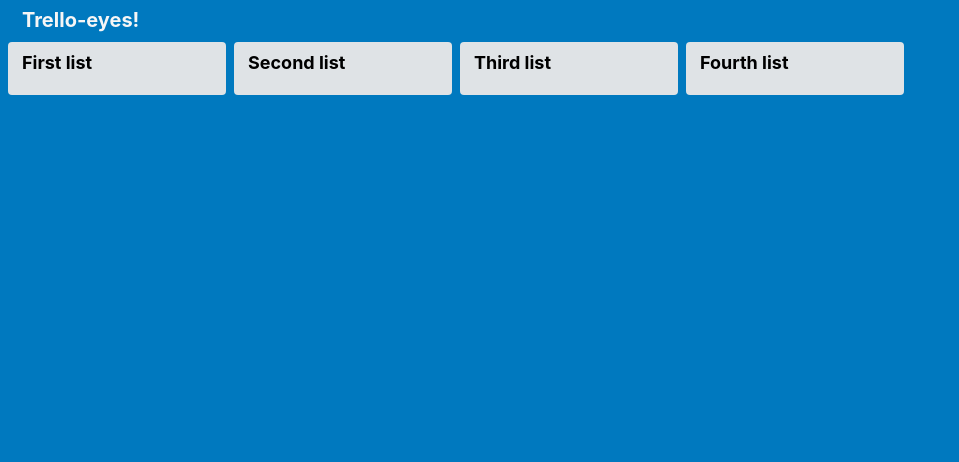
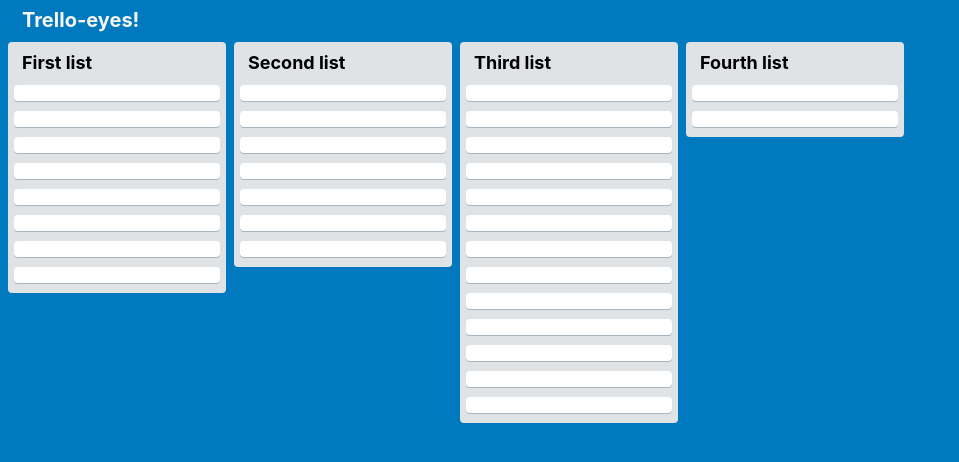
Before and after one commit to Williams-Christopher/Thinkful-trelloyes, a React (Create React App) app: page / in a window 1280 px wide. Shown: the top 462 px of the page, without its empty margins (0-959 px from the left). Built offline with nearby package versions, Linux system fonts and the light colour scheme.

Commit message:
Implements creation of Card components.

```diff
--- a/src/components/List.js
+++ b/src/components/List.js
@@ -6,6 +6,10 @@ import Card from './Card';
 function List(props) {
     console.log(`props: ${JSON.stringify(props)}`);
 
+    // Create an array of Card components
+    let listCards = props.cards.map(card =>
+        <Card key={card.key} title={card.title} content={card.content} />
+    );
 
     return (
         <section className='List'>
@@ -13,7 +17,7 @@ function List(props) {
                 <h2>{props.header}</h2>
             </header>
             <div className='List-cards'>
-                {/* {cards} */}
+                {listCards}
             </div>
         </section>
     );
```
